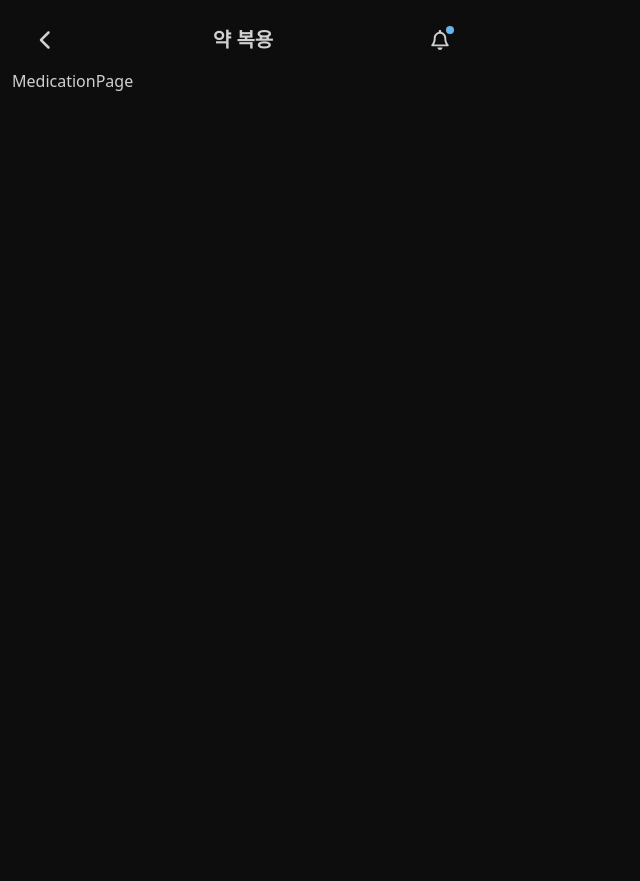
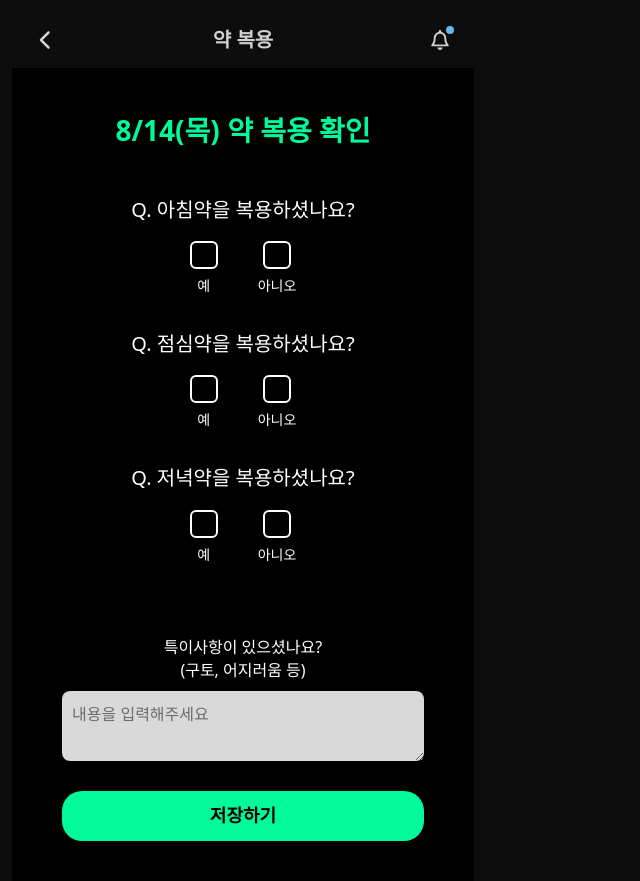
Before and after one commit to team-hyosun/frontend, a React (Vite) app: page /medication in a window 1280 px wide. Shown: the whole page, without its empty margins (0-640 px from the left). Before the commit the page ends 823 px from the top, so only its background shows below. Built offline with nearby package versions, Linux system fonts and the light colour scheme.

Commit message:
design : medication.jsx

```diff
--- a/package.json
+++ b/package.json
@@ -19,6 +19,8 @@
     ]
   },
   "dependencies": {
+    "@emotion/react": "^11.14.0",
+    "@emotion/styled": "^11.14.1",
     "react": "^19.1.0",
     "react-dom": "^19.1.0",
     "react-icons": "^5.5.0",
--- a/src/pages/Medication.jsx
+++ b/src/pages/Medication.jsx
@@ -1,3 +1,155 @@
-export default function Medication() {
-  return <div>MedicationPage</div>
+import React, { useState } from 'react'
+import styled from '@emotion/styled'
+import { useNavigate } from 'react-router-dom'
+
+export default function MedicationCheck() {
+  const navigate = useNavigate()
+  const [answers, setAnswers] = useState({
+    morning: null,
+    lunch: null,
+    dinner: null,
+  })
+  const [note, setNote] = useState('')
+
+  const today = new Date()
+  const month = today.getMonth() + 1
+  const date = today.getDate()
+  const dayNames = ['일', '월', '화', '수', '목', '금', '토']
+  const day = dayNames[today.getDay()]
+  const titleText = `${month}/${date}(${day}) 약 복용 확인`
+
+  const toggleAnswer = (time, value) => {
+    setAnswers({ ...answers, [time]: value })
+  }
+
+  const handleSave = () => {
+    console.log('저장 데이터:', { answers, note })
+    alert('약 복용 정보가 저장되었습니다.')
+    navigate('/')
+  }
+  return (
+    <Container>
+      <Title>{titleText}</Title>
+
+      {[
+        { key: 'morning', label: 'Q. 아침약을 복용하셨나요?' },
+        { key: 'lunch', label: 'Q. 점심약을 복용하셨나요?' },
+        { key: 'dinner', label: 'Q. 저녁약을 복용하셨나요?' },
+      ].map(item => (
+        <Question key={item.key}>
+          {item.label}
+          <OptionRow>
+            <OptionWrapper onClick={() => toggleAnswer(item.key, true)}>
+              <OptionBox selected={answers[item.key] === true} />
+              <OptionText>예</OptionText>
+            </OptionWrapper>
+            <OptionWrapper onClick={() => toggleAnswer(item.key, false)}>
+              <OptionBox selected={answers[item.key] === false} />
+              <OptionText>아니오</OptionText>
+            </OptionWrapper>
+          </OptionRow>
+        </Question>
+      ))}
+
+      <NoteLabel>
+        특이사항이 있으셨나요?
+        <br />
+        (구토, 어지러움 등)
+      </NoteLabel>
+      <NoteInput
+        placeholder="내용을 입력해주세요"
+        value={note}
+        onChange={e => setNote(e.target.value)}
+      />
+      <SaveButton onClick={handleSave}>저장하기</SaveButton>
+    </Container>
+  )
 }
+
+const Container = styled.div`
+  background: #000;
+  padding: 40px 30px;
+  width: 100%;
+  color: #fff;
+  display: flex;
+  flex-direction: column;
+  align-items: center;
+`
+
+const Title = styled.div`
+  font-size: 28px;
+  font-weight: bold;
+  color: #00fa9a;
+  margin-bottom: 40px;
+  text-align: center;
+`
+
+const Question = styled.div`
+  width: 100%;
+  margin-bottom: 30px;
+  font-size: 20px;
+  text-align: center;
+`
+
+const OptionRow = styled.div`
+  display: flex;
+  justify-content: center;
+  gap: 40px;
+  margin-top: 15px;
+`
+
+const OptionWrapper = styled.div`
+  display: flex;
+  flex-direction: column;
+  align-items: center;
+  cursor: pointer;
+`
+
+const OptionBox = styled.div`
+  width: 28px;
+  height: 28px;
+  border: 2px solid #fff;
+  background: ${({ selected }) => (selected ? '#00d88a' : 'transparent')};
+  border-radius: 6px;
+`
+
+const OptionText = styled.span`
+  margin-top: 6px;
+  font-size: 14px;
+  color: #fff;
+`
+
+const NoteLabel = styled.div`
+  margin-top: 40px;
+  font-size: 16px;
+  text-align: center;
+  line-height: 1.4;
+`
+
+const NoteInput = styled.textarea`
+  margin-top: 10px;
+  width: 90%;
+  height: 70px;
+  background: #d9d9d9;
+  border: none;
+  border-radius: 8px;
+  font-size: 16px;
+  padding: 10px;
+  color: #000;
+  resize: vertical;
+`
+const SaveButton = styled.button`
+  margin-top: 30px;
+  width: 90%;
+  height: 50px;
+  background: #00fa9a;
+  color: #000;
+  font-size: 18px;
+  font-weight: bold;
+  border: none;
+  border-radius: 20px;
+  cursor: pointer;
+  &:hover {
+    background: #00d88a;
+  }
+`
```
Also changed, not shown: 1 other file (tests, documents, lock files or other folders).
